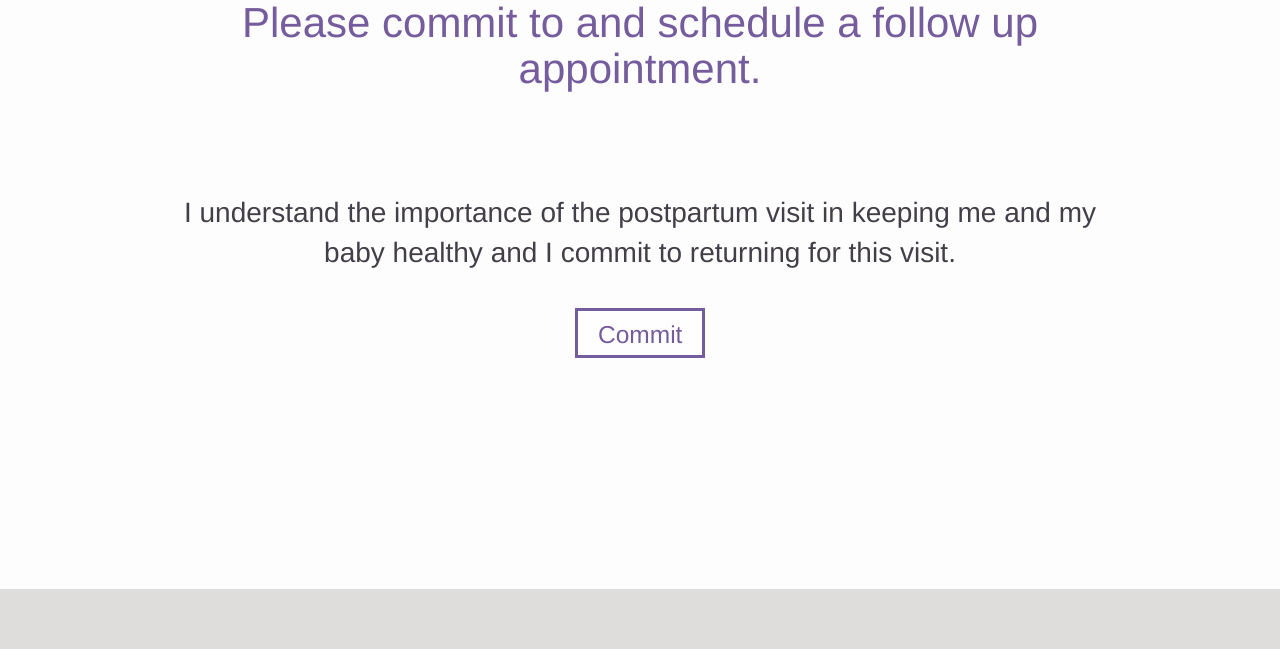
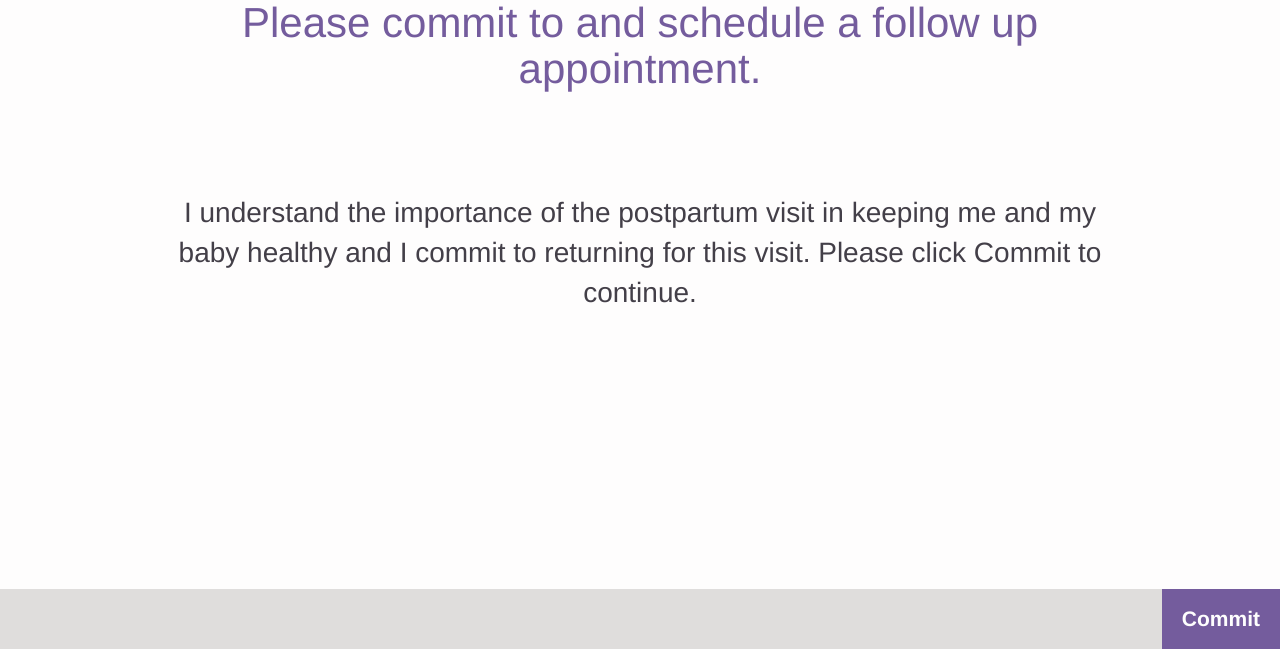
Before and after one commit to jantonso/hbp, a Django app: page /cs/ in a window 1280 px wide. Shown: the part 151-800 px from the top of the page. Run offline with Django 3.2, Linux system fonts and the light colour scheme; some libraries are stand-ins or nearby versions.

Commit message:
Made commit button more intuitive and changed reward to $40

```diff
--- a/static/css/commitAndScheduleIntro.css
+++ b/static/css/commitAndScheduleIntro.css
@@ -5,23 +5,26 @@ p {
 	color: #433F48;
 }
 
-#page-content #commit-button {
+/* Footer section */
+
+footer div {
 	display: inline-block;
-	width: 130px;
-	height: 50px;
-	margin-top: 25px;
-	background-color: #FEFEFE;
-	padding: 6px 20px 6px 20px;
-	border: 3px solid #745C9D;
+	height: 60px;
+	padding: 15px 20px 15px 20px;
+	background-color: #745C9D;
+	float: right;
 }
 
-#page-content a {
+footer a {
 	text-decoration: none;
 	outline: 0;
-	color: #745C9D;
-	font-size: 1.75em;
+	color: #FEFEFE;
+	font-size: 1.5em;
+	font-weight: bold;
 }
 
-#page-content a:hover > #commit-button {
-	border-width: 4px;
+footer a:hover div {
+	background-color: #4E8DFF;
+	color: #FEFEFE;
+	text-decoration: none;
 }
--- a/templates/commitAndScheduleIntro.html
+++ b/templates/commitAndScheduleIntro.html
@@ -9,11 +9,10 @@
 {% block content %}
 	<div class="col-lg-10 col-lg-offset-1 text-center">
 		<h2> Please commit to and schedule a follow up appointment. </h2>
-		<p> I understand the importance of the postpartum visit in keeping me and my baby healthy and I commit to returning for this visit. </p>
-		<a href="/cs/delivery-date/"><div id="commit-button">Commit</div></a>
+		<p> I understand the importance of the postpartum visit in keeping me and my baby healthy and I commit to returning for this visit. Please click Commit to continue. </p>
 	</div>
 {% endblock %}
 
 {% block footer %}
-	<div></div>
+	<a href="/cs/delivery-date"><div class="next-button">Commit</div></a>
 {% endblock %}
--- a/templates/final.html
+++ b/templates/final.html
@@ -22,7 +22,7 @@
 				{% endif %}
 			{% endfor %}
 		</p>
-		<p> Remember, if you fulfill your commitment we will thank you with $25. </p>
+		<p> Remember, if you fulfill your commitment we will thank you with $40. </p>
 	</div>
 {% endblock %}
 
--- a/templates/incentive.html
+++ b/templates/incentive.html
@@ -17,7 +17,7 @@
 			<div class="col-lg-8">
 				<div id="incentive-messages">
 					<p> We look forward to seeing you on {{ appt_date }} at {{ appt_time }}. Please feel free to bring your baby. We love to see the new babies! </p>
-					<p> We know that you will be busy after delivery, so to say thank you for coming we will give you $25 when you come for your visit. </p>
+					<p> We know that you will be busy after delivery, so to say thank you for coming we will give you $40 when you come for your visit. </p>
 					<p> To help you remember your visit, please leave an SMS number with us. We will send you visit reminders and will also share helpful tips and links about postpartum health. </p>
 				</div>
 				<div id="phone-number-form">
```
